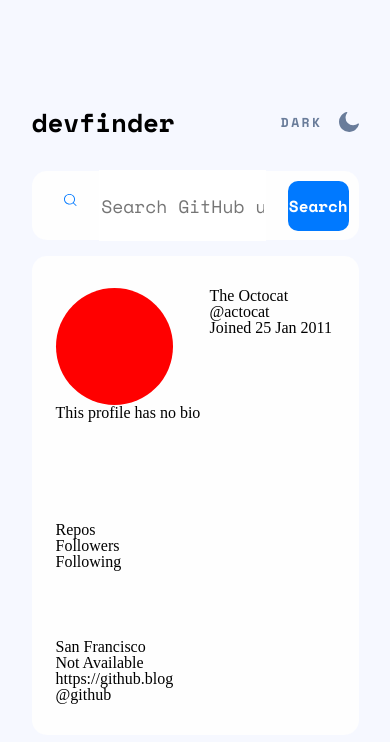
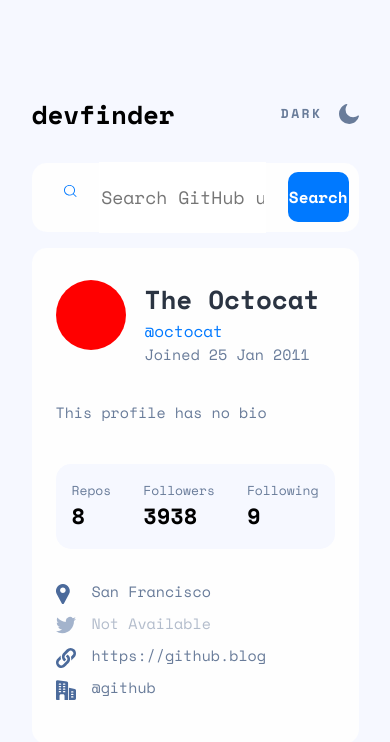
Before and after one commit to PhilosopherDev/github-user-search-app, a plain HTML site: page docs/index.html in a window 390 px wide. Drawn offline with nearby package versions, Linux system fonts and the light colour scheme.

Commit message:
Card responsive styling

```diff
--- a/docs/index.html
+++ b/docs/index.html
@@ -32,29 +32,46 @@
     <div class="card search__card">
       <div class="card__thumbnail"></div>
       <div class="card__header">
-        <div class="card__title">The Octocat</div>
-        <div class="card__tag">@actocat</div>
-        <div class="card__date">Joined 25 Jan 2011</div>
+        <div class="card__header-left">
+          <div class="card__title">The Octocat</div>
+          <div class="card__tag">@octocat</div>
+        </div>
+        <div class="card__header-right">
+          <div class="card__date">Joined 25 Jan 2011</div>
+        </div>
       </div>
       <div class="card__bio">This profile has no bio</div>
-      <div class="card__data-section">
-        <div class="card__data">Repos</div>
-        <div class="card__data">Followers</div>
-        <div class="card__data">Following</div>
+      <div class="card__data-section card__bio__data">
+        <div class="card__data">
+          <div class="card__data-title">Repos</div>
+          <div class="card__data-number">8</div>
+        </div>
+        <div class="card__data">
+          <div class="card__data-title">Followers</div>
+          <div class="card__data-number">3938</div>
+        </div>
+        <div class="card__data">
+          <div class="card__data-title">Following</div>
+          <div class="card__data-number">9</div>
+        </div>
       </div>
       <div class="card__icon-section">
-        <div class="link">
-          <div class="link__icon-location"></div>San Francisco
-        </div>
-        <div class="link">
-          <div class="link__icon-twitter"></div>Not Available
-        </div>
-        <div class="link">
-          <div class="link__icon-blog">https://github.blog</div>
-        </div>
-        <div class="link">
-          <div class="link__icon-company">@github</div>
-        </div>
+        <a class="link">
+          <div class="icon icon-location"></div>
+          <div class="icon-title icon__icon-title">San Francisco</div>
+        </a>
+        <a class="link icon-disabled">
+          <div class="icon icon-twitter"></div>
+          <div class="icon-title icon__icon-title">Not Available</div>
+        </a>
+        <a class="link">
+          <div class="icon icon-web"></div>
+          <div class="icon-title icon__icon-title">https://github.blog</div>
+        </a>
+        <a class="link">
+          <div class="icon icon-company"></div>
+          <div class="icon-title icon__icon-title">@github</div>
+        </a>
       </div>
     </div>
   </div>
--- a/docs/style.css
+++ b/docs/style.css
@@ -279,11 +279,12 @@
     box-sizing: border-box;
     border-radius: 15px;
     background-color: var(--clr-bg-2);
+    font-family: var(--ff-space-mono);
     padding: 3rem;
     display: grid;
     width: 730px;
     grid-template-columns: 154px 1fr;
-    grid-template-rows: 1fr 1fr 1fr;
+    grid-template-rows: 5rem 3.5rem 7.5rem 5rem;
 }
 
 .card__thumbnail {
@@ -298,13 +299,100 @@
     grid-row-end: 5;
 }
 
-.card__title {}
+.card__header {
+    display: flex;
+    justify-content: space-between;
+}
 
-.card__bio {}
+.card__title {
+    font-weight: 700;
+    font-size: 1.625rem;
+    color: var(--clr-font-color-3);
+    line-height: 39px;
+}
 
-.card__data-section {}
+.card__tag {
+    font-weight: 400;
+    font-size: 1rem;
+    line-height: 1.5rem;
+    color: var(--clr-primary);
+}
 
-.card__icon-section {}
+.card__date {
+    font-weight: 400;
+    font-size: 0.9375rem;
+    line-height: 1.375rem;
+    color: var(--clr-font-color-1);
+}
+
+.card__bio {
+    font-size: 0.9375rem;
+    color: var(--clr-font-color-1);
+    line-height: 1.5625rem;
+}
+
+.card__data-section {
+    display: flex;
+    justify-content: space-around;
+    align-items: center;
+    border-radius: 15px;
+    height: 85px;
+    background-color: var(--clr-bg-1);
+}
+
+.card__data-title {
+    font-size: 0.8125rem;
+    color: var(--clr-font-color-1);
+    line-height: 1.25rem;
+}
+
+.card__data-number {
+    font-size: 1.375rem;
+    font-weight: 700;
+    line-height: 2rem;
+}
+
+.card__icon-section {
+    box-sizing: border-box;
+    display: flex;
+    flex-wrap: wrap;
+}
+
+.link {
+    display: flex;
+    width: 50%;
+    font-size: 15px;
+    color: var(--clr-font-color-1);
+    cursor: pointer;
+}
+
+.icon {
+    width: 1.25rem;
+    height: 1.25rem;
+    background-repeat: no-repeat;
+    background-size: contain;
+}
+
+.icon-disabled {
+    opacity: 0.5;
+    cursor: auto;
+}
+
+.icon-location {
+    background-image: url('./assets/icon-location.svg');
+}
+
+.icon-twitter {
+    background-image: url('./assets/icon-twitter.svg');
+}
+
+.icon-web {
+    background-image: url('./assets/icon-website.svg');
+}
+
+.icon-company {
+    background-image: url('./assets/icon-company.svg');
+}
 
 /* mix */
 
@@ -321,6 +409,10 @@
     margin-top: 1.5rem;
 }
 
+.icon__icon-title {
+    margin-left: 1rem;
+}
+
 @media screen and (min-width: 611px) and (max-width: 760px) {
 
     .header,
@@ -331,6 +423,7 @@
     .card {
         width: 573px;
         padding: 40px;
+        grid-template-rows: 7.5rem 4rem 7.5rem 5rem;
     }
 
     .card__thumbnail {
@@ -360,6 +453,11 @@
         grid-row-start: 4;
         grid-row-end: 5;
     }
+
+    .card__header {
+        display: block;
+        justify-content: none;
+    }
 }
 
 @media screen and (max-width: 610px) {
@@ -372,9 +470,14 @@
     .card {
         width: 327px;
         padding: 32px 24px;
+        grid-template-columns: 89px 1fr;
+        grid-template-rows: 7.5rem 4rem 7.5rem 8rem;
     }
 
     .card__thumbnail {
+        width: 70px;
+        height: 70px;
+
         grid-column-start: 1;
         grid-column-end: 2;
         grid-row-start: 1;
@@ -412,4 +515,13 @@
     .search__card {
         margin-top: 1rem;
     }
+
+    .card__header {
+        display: block;
+        justify-content: none;
+    }
+
+    .link {
+        width: 100%;
+    }
 }
```
